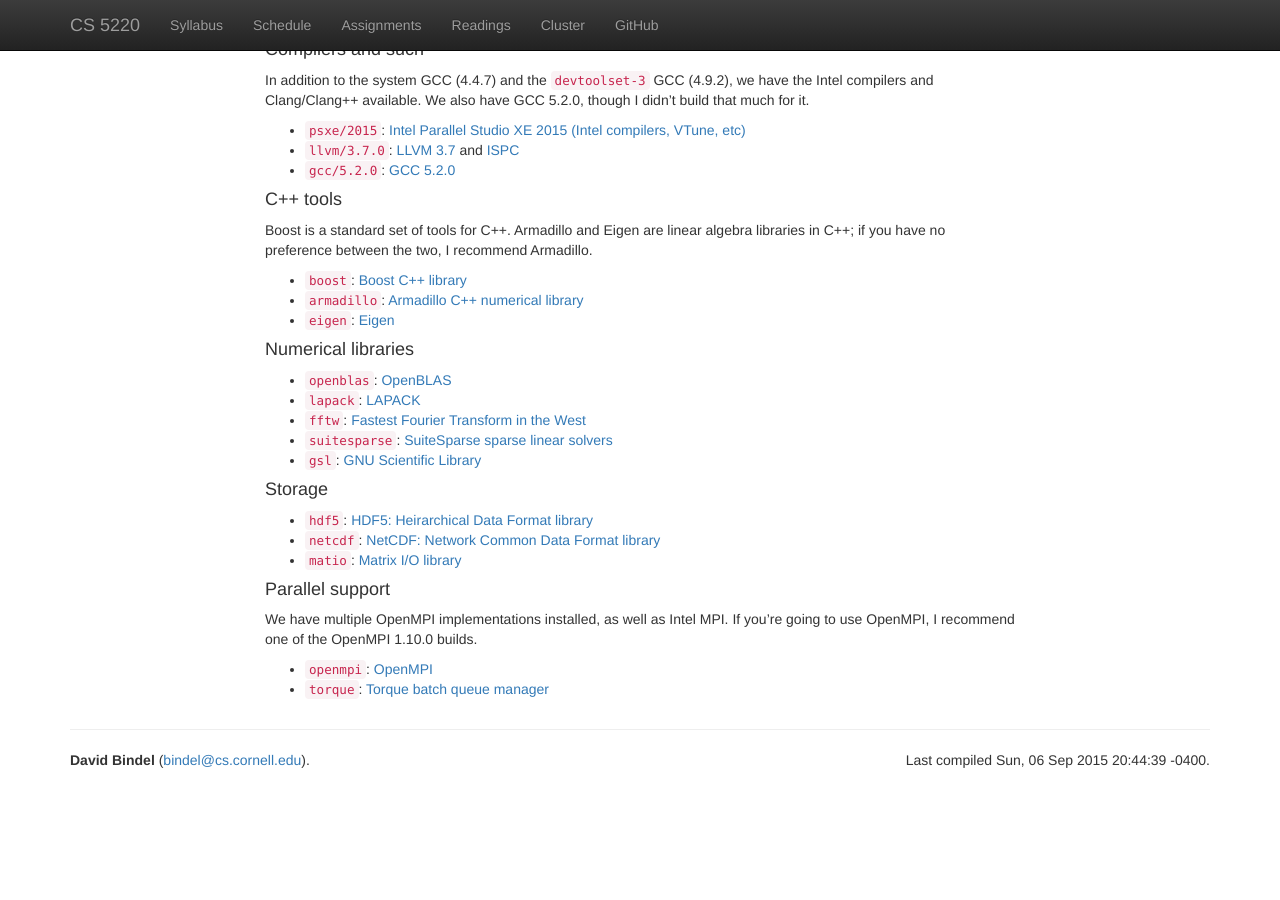
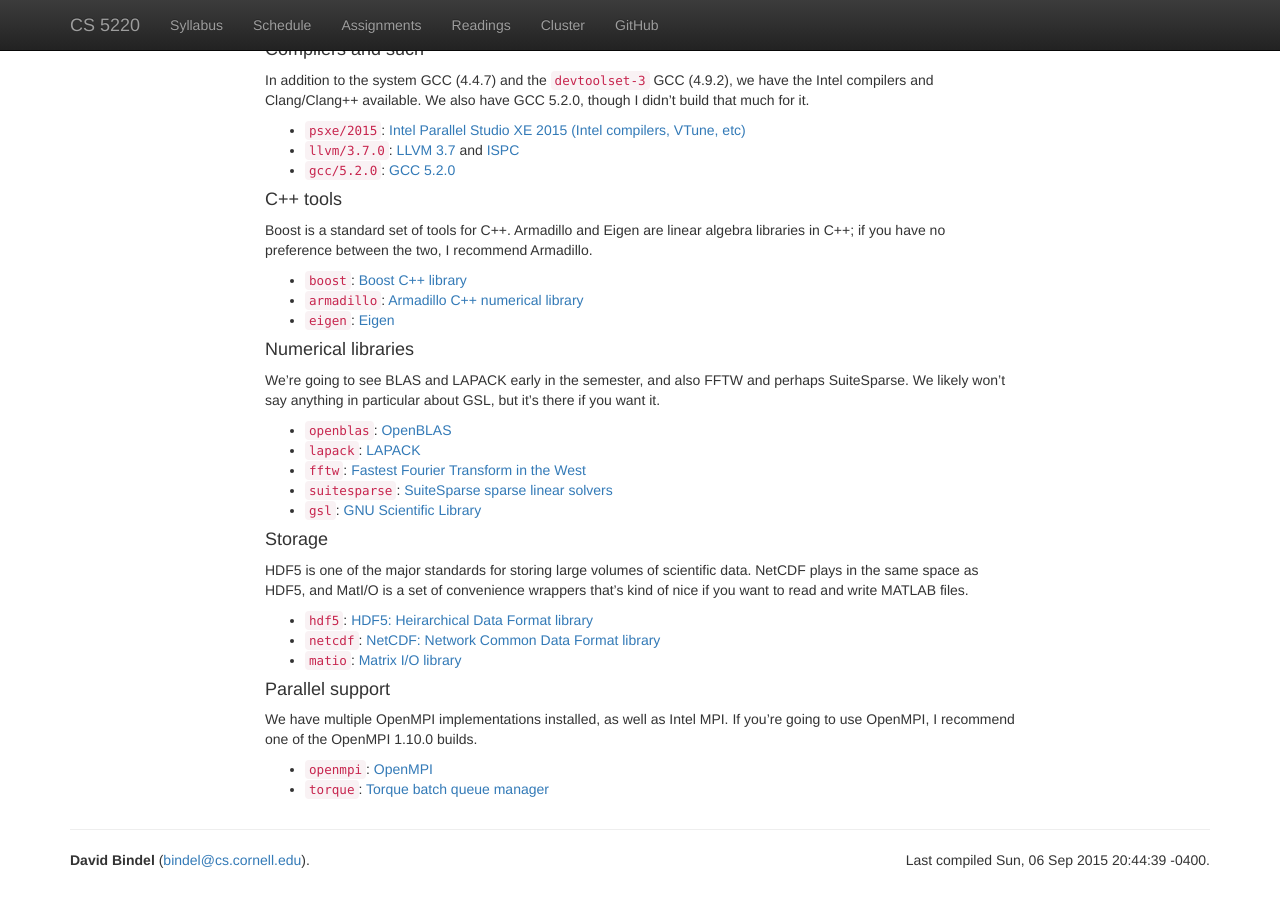
Before and after one commit to cornell-cs5220-f15/cornell-cs5220-f15.github.io, a Jekyll site: the page built from cluster.md, in a window 1280 px wide and 900 px high, scrolled down 2565 px. Built offline with Jekyll 4.4.1, drawn with Linux system fonts in a browser that asks for light colours; nearby versions of some CDN libraries; before the commit the page ends 3365 px from its top, so only the background shows below that.

Commit message:
Updates to cluster module documentation.

```diff
--- a/cluster.md
+++ b/cluster.md
@@ -219,6 +219,10 @@ the two, I recommend Armadillo.
 
 #### Numerical libraries
 
+We're going to see BLAS and LAPACK early in the semester, and also
+FFTW and perhaps SuiteSparse.  We likely won't say anything in
+particular about GSL, but it's there if you want it.
+
 - `openblas`: [OpenBLAS][openblas]
 - `lapack`: [LAPACK][lapack]
 - `fftw`: [Fastest Fourier Transform in the West][fftw]
@@ -232,6 +236,11 @@ the two, I recommend Armadillo.
 [suitesparse]: http://faculty.cse.tamu.edu/davis/suitesparse.html
 
 #### Storage
+
+HDF5 is one of the major standards for storing large volumes of
+scientific data.  NetCDF plays in the same space as HDF5, and
+MatI/O is a set of convenience wrappers that's kind of nice if
+you want to read and write MATLAB files.
 
 - `hdf5`: [HDF5: Heirarchical Data Format library][hdf5]
 - `netcdf`: [NetCDF: Network Common Data Format library][netcdf]
```
